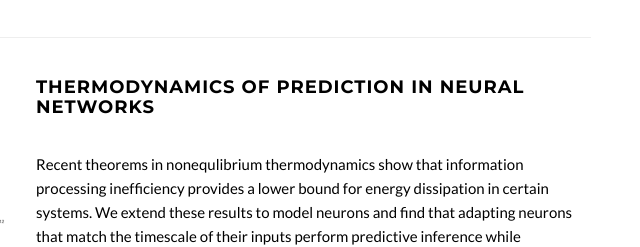
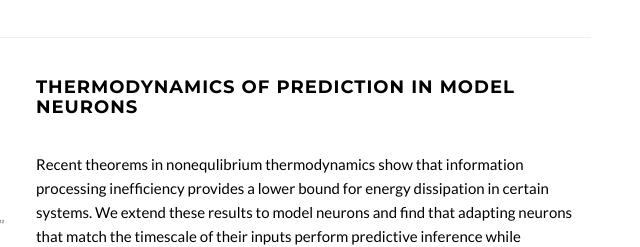
Before and after one commit to lmcintosh/homepage, a plain HTML site: page index.html in a window 1280 px wide. Shown: the part 5223-5470 px from the top of the page, 619-1259 px from the left. Drawn offline with Linux system fonts and the light colour scheme; some packages are replaced by stand-ins of ours.

Commit message:
Updated thermodynamics of prediction title to be more accurate

```diff
--- a/index.html
+++ b/index.html
@@ -402,7 +402,7 @@
                 </a>
             </div>
             <div class="col-md-6">
-                <h4>Thermodynamics of Prediction in Neural Networks</h4>
+                <h4>Thermodynamics of Prediction in Model Neurons</h4>
                 <p>Recent theorems in nonequlibrium thermodynamics show that information processing inefficiency provides a lower bound for energy dissipation in certain systems. We extend these results to model neurons and find that adapting neurons that match the timescale of their inputs perform predictive inference while minimizing energy inefficiency.
 								<br> <span style="color: #900">Lane McIntosh and Susanne Still</span>
 								<br> <span style="color: #009933">Master's Thesis, 2012</span>
```
